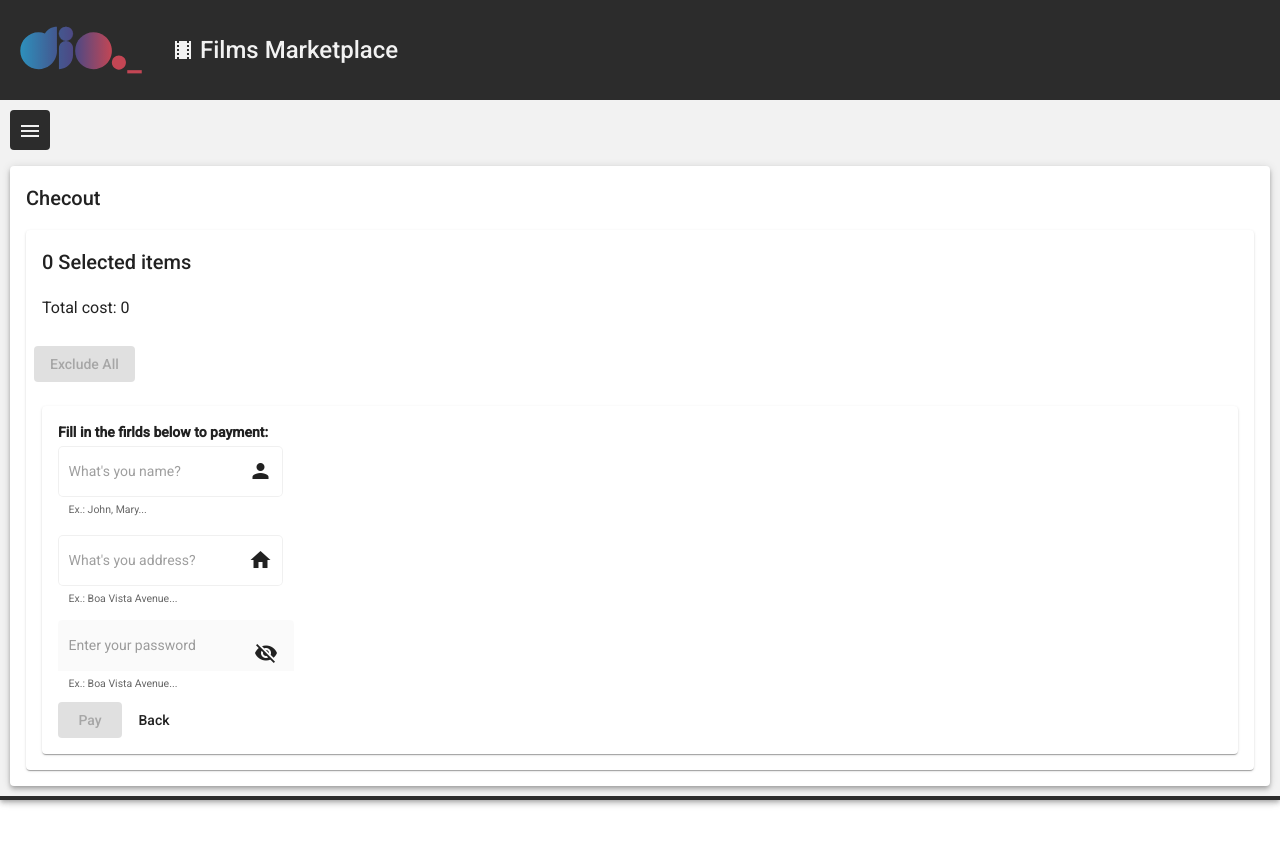
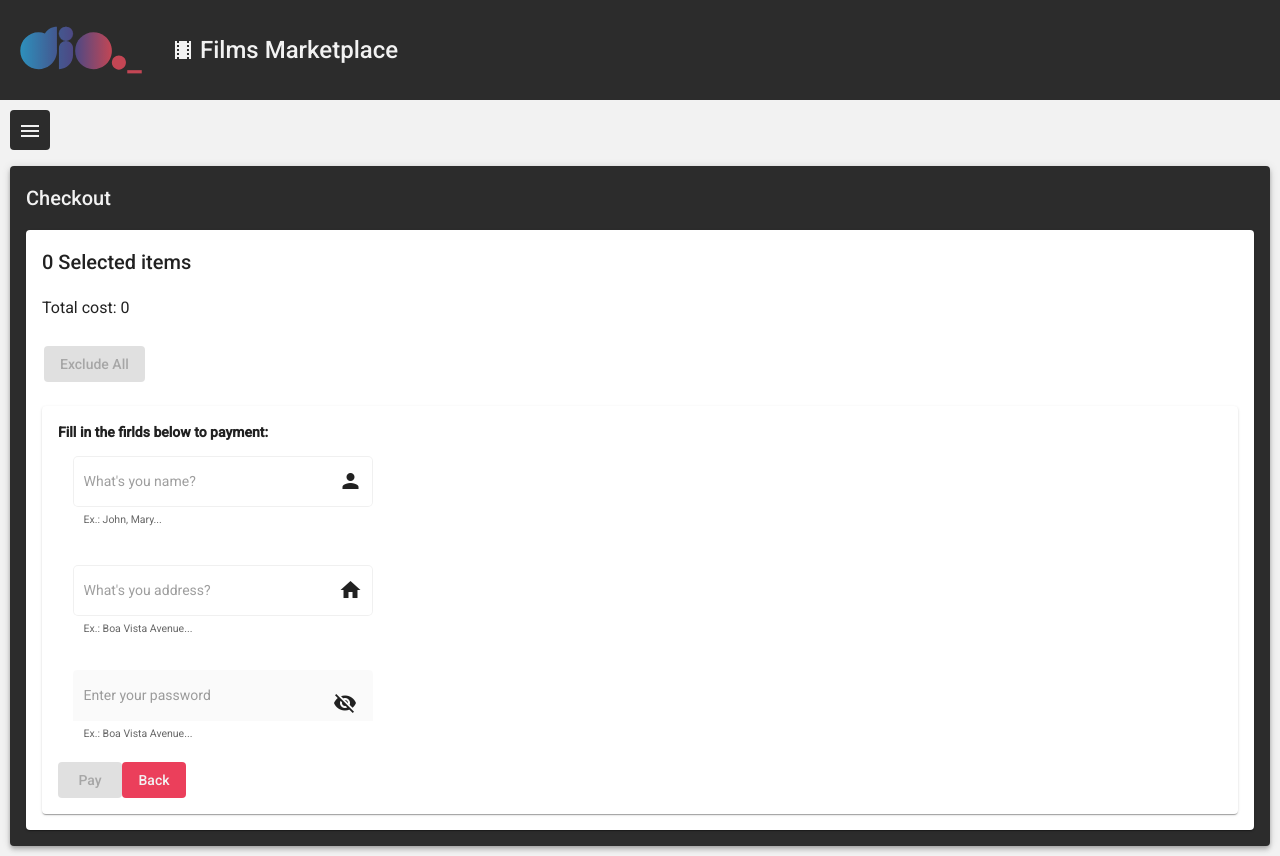
Before and after one commit to mdcrodrigo/angular-mktplace, an Angular app: page /checkout in a window 1280 px wide. Before the commit the page ends 800 px from the top, so only its background shows below. Built offline with nearby package versions, Linux system fonts and the light colour scheme.

Commit message:
style checkout

```diff
--- a/src/app/views/checkout/checkout.component.css
+++ b/src/app/views/checkout/checkout.component.css
@@ -0,0 +1,49 @@
+.mat-card-main {
+    background-color: #2c2c2c;
+    color: #f2f2f2;
+}
+
+.mat-card-film.isValid {
+    display: none;
+}
+
+.mat-card-film:hover {
+    background-color: #f2f2f2;
+}
+
+.mat-card-content {
+    display: flex;
+    flex-direction: row;
+    flex-wrap: wrap;
+    align-content: center;
+    justify-content: space-between;
+    align-items: center;
+}
+
+.actions-container {
+    display: flex;
+    margin-top: 15px;
+    justify-content: flex-start;
+    align-items: center;
+    flex-direction: row;
+    flex-wrap: wrap;
+    align-content: center;
+}
+
+.excludeAll {
+    margin-left: 10px;
+}
+
+.input-form {
+    width: 300px;
+    margin: 10px 15px;
+}
+
+.mat-cancel {
+    background-color: #eb3f5b;
+    color: #f2f2f2;
+}
+
+.selected {
+    margin: 0 15px;
+}
--- a/src/app/views/checkout/checkout.component.html
+++ b/src/app/views/checkout/checkout.component.html
@@ -1,6 +1,6 @@
 <mat-card class="mat-card-main mat-elevation-z4">
     <mat-card-title>
-        <h2>Checout</h2>
+        <h2>Checkout</h2>
     </mat-card-title>
     <mat-card>
         <h2>{{listSelectedFilms.length}} Selected items</h2>
--- a/src/app/views/checkout/checkout.component.ts
+++ b/src/app/views/checkout/checkout.component.ts
@@ -24,7 +24,8 @@ export class CheckoutComponent implements OnInit {
   }
 
   payment(): void {
-
+    this.checkoutService.showMessage("Payment!", true);
+    this.route.navigate(['../list-films'])
   }
 
   cancel(): void {
--- a/src/styles.css
+++ b/src/styles.css
@@ -2,3 +2,13 @@
 
 html, body { height: 100%; }
 body { margin: 0; font-family: Roboto, "Helvetica Neue", sans-serif; }
+
+.error {
+    background-color: #eb3f5b;
+    color: #f2f2f2;
+}
+
+.success {
+    background-color: #4cd62b;
+    color: #f2f2f2;
+}
```
